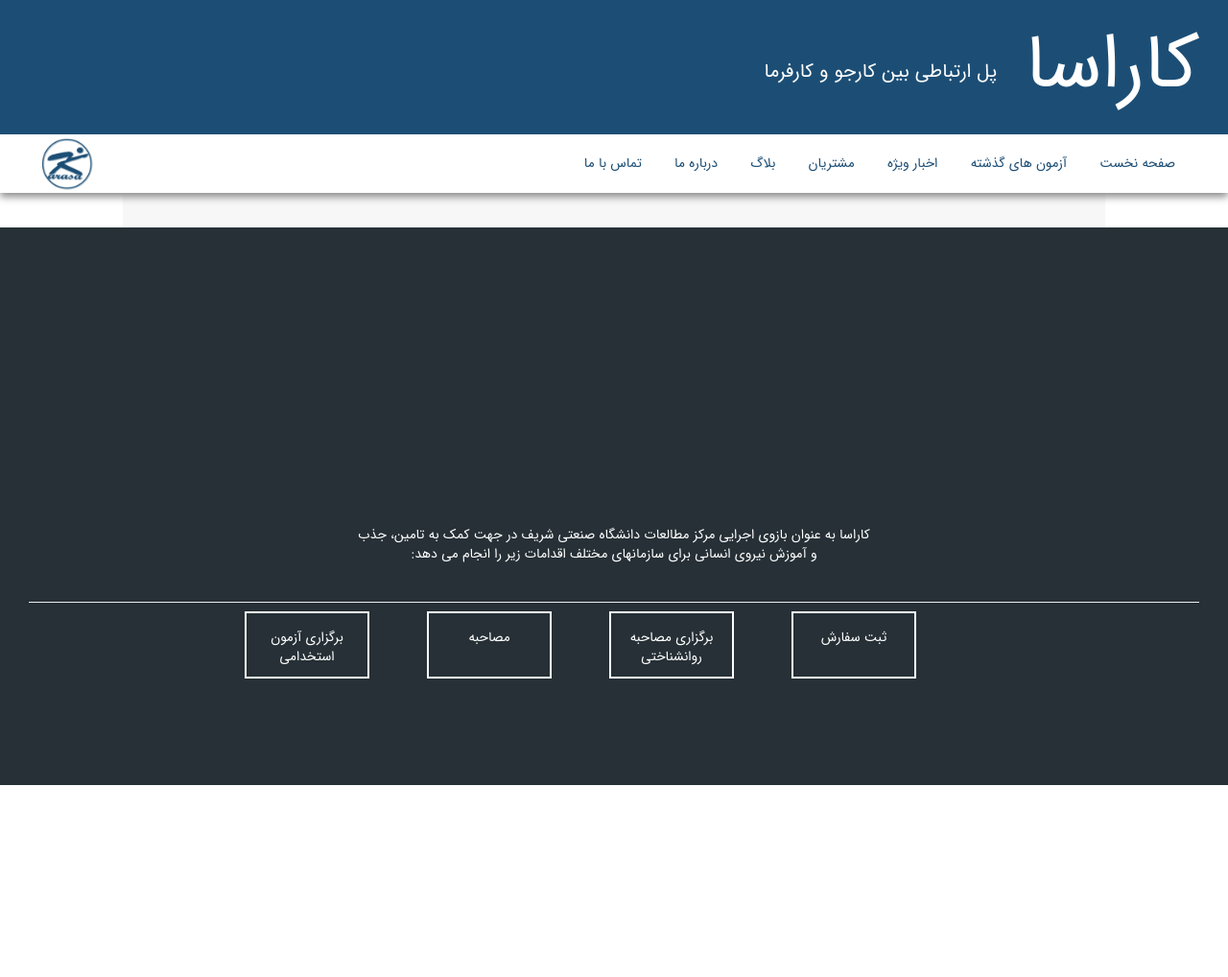
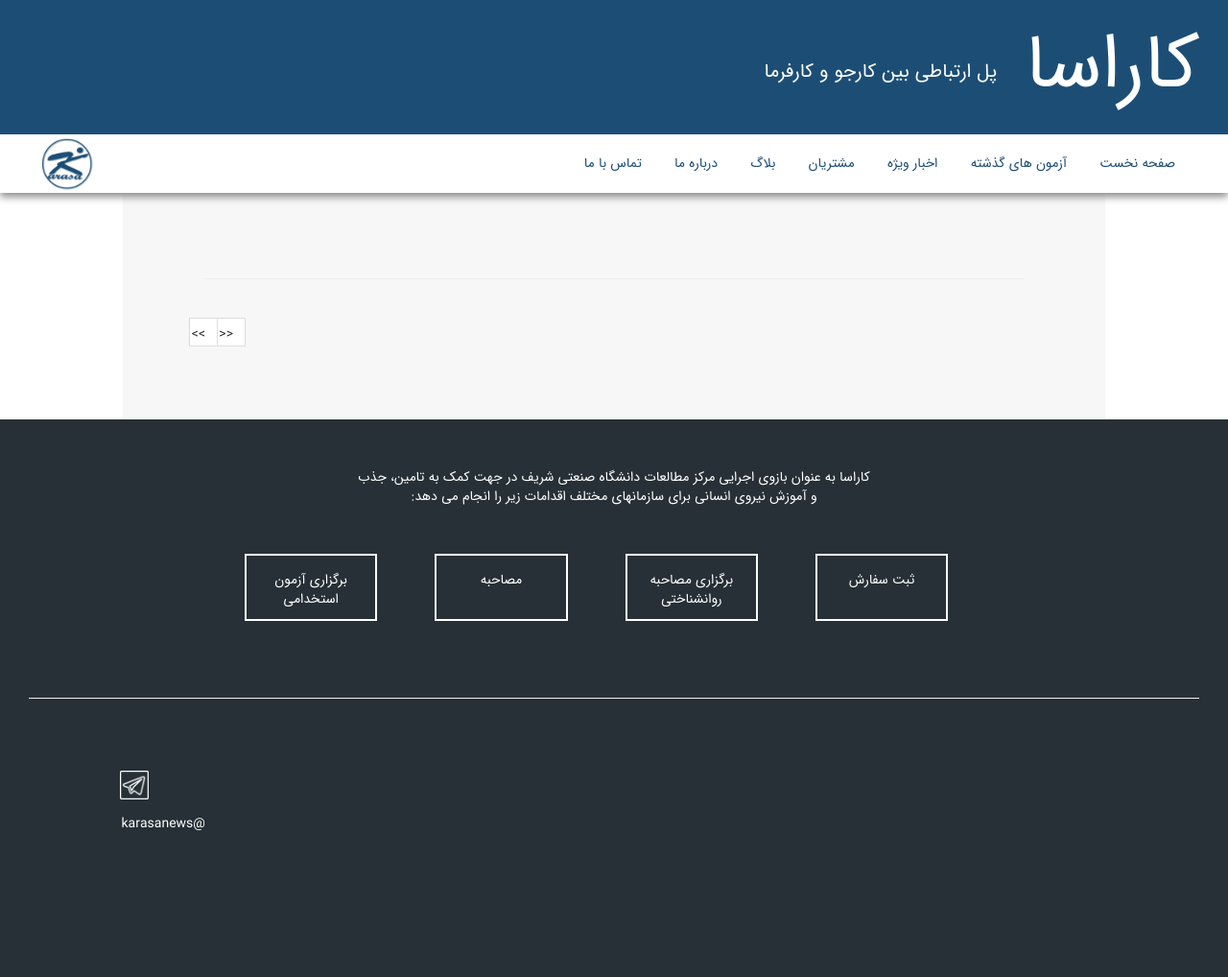
Before and after one commit to Nastaran95/kar, a PHP site: page / in a window 1280 px wide. Shown: the whole page at 96% size. After the commit the page ends 866 px from the top, so only its background shows below. Run offline with PHP 8.4, Linux system fonts and the light colour scheme; data that the repository does not hold is empty.

Commit message:
taghirate jozyi!

```diff
--- a/aboutUs.php
+++ b/aboutUs.php
@@ -21,7 +21,7 @@
     <link rel="stylesheet" href="https://cdnjs.cloudflare.com/ajax/libs/font-awesome/4.7.0/css/font-awesome.min.css">
 </head>
 <body>
-<div class ="container grayColor">
+<div class ="container grayColor main">
 
             <h1 class="dark_text">درباره ما</h1>
             <p class="dark_text" style="margin: 70px 50px; text-align: center;">
--- a/contactUs.php
+++ b/contactUs.php
@@ -21,7 +21,7 @@
     <script src="https://maps.googleapis.com/maps/api/js?key=YOUR_KEY&callback=myMap"></script>
 </head>
 <body>
-<div class ="container grayColor">
+<div class ="container grayColor main">
 
     <h1 class="dark_text">تماس با ما</h1>
     <p class="dark_text" style="margin: 70px 50px;">
--- a/css/global.css
+++ b/css/global.css
@@ -34,6 +34,13 @@
     /*height: 100%;*/
     padding: 50px 70px;
     position: relative;
+    /*top: 200px;*/
+}
+
+.main{
+    top: 200px;
+}
+.footer{
     top: 200px;
 }
 
@@ -71,7 +78,7 @@
 }
 
 .foot-box{
-    width: 130px;
+    /*width: 130px;*/
     height: 70px;
     border: 2px solid white;
     display: table;
@@ -81,7 +88,7 @@
 }
 
 .foot-top-box{
-    margin-top: 60px;
+    /*margin-top: 60px;*/
     margin-bottom: 20px;
 }
 
@@ -92,6 +99,10 @@
 .footer .icon{
     width: 50px;
     height: 50px;
+}
+
+.footCont{
+    padding-bottom: 10px;
 }
 
 .header{
--- a/footer.php
+++ b/footer.php
@@ -8,23 +8,23 @@
 ?>
 
 <div class="footer col-md-12 ">
-    <div class="container  text-center">
+    <div class="container  text-center footCont">
         <div class="col-md-2"></div>
         <div class="col-md-8 foot-top-box">
             کاراسا به عنوان بازوی اجرایی مرکز مطالعات دانشگاه صنعتی شریف در جهت کمک به تامین، جذب و آموزش نیروی انسانی برای سازمانهای مختلف اقدامات زیر را انجام می دهد:
         </div>
         <div class="col-md-2"></div>
         <div class="col-md-12">
-            <div class="col-md-3 foot-box">
+            <div class="col-md-2 foot-box">
                 برگزاری آزمون استخدامی
             </div>
-            <div class="col-md-3 foot-box">
+            <div class="col-md-2 foot-box">
                مصاحبه
             </div>
-            <div class="col-md-3 foot-box">
+            <div class="col-md-2 foot-box">
                 برگزاری مصاحبه روانشناختی
             </div>
-            <div class="col-md-3 foot-box">
+            <div class="col-md-2 foot-box">
               ثبت سفارش
             </div>
         </div>
--- a/index.php
+++ b/index.php
@@ -50,7 +50,7 @@
 <?php
 include 'Header.php';
 ?>
-<div class ="container grayColor">
+<div class ="container grayColor main">
     <div class="row">
         <br/>
         <div class="col-md-12">
```
